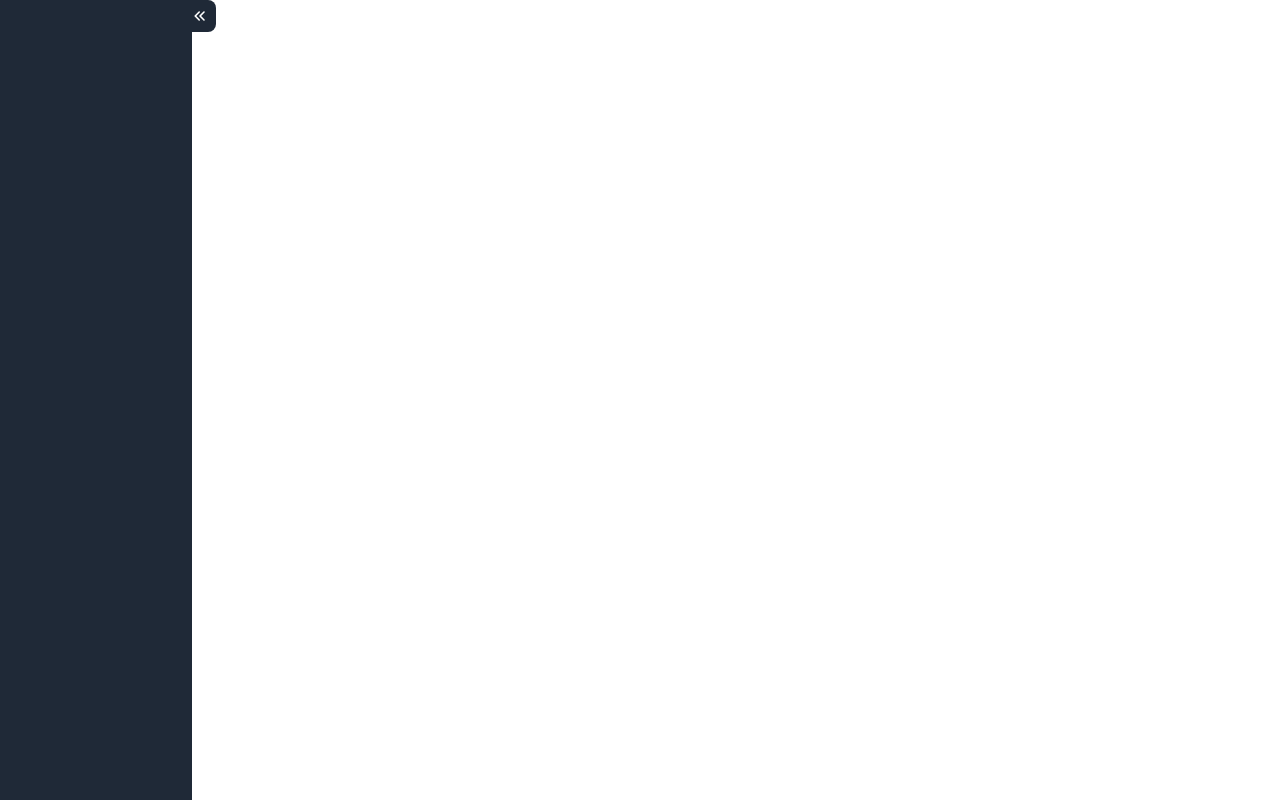
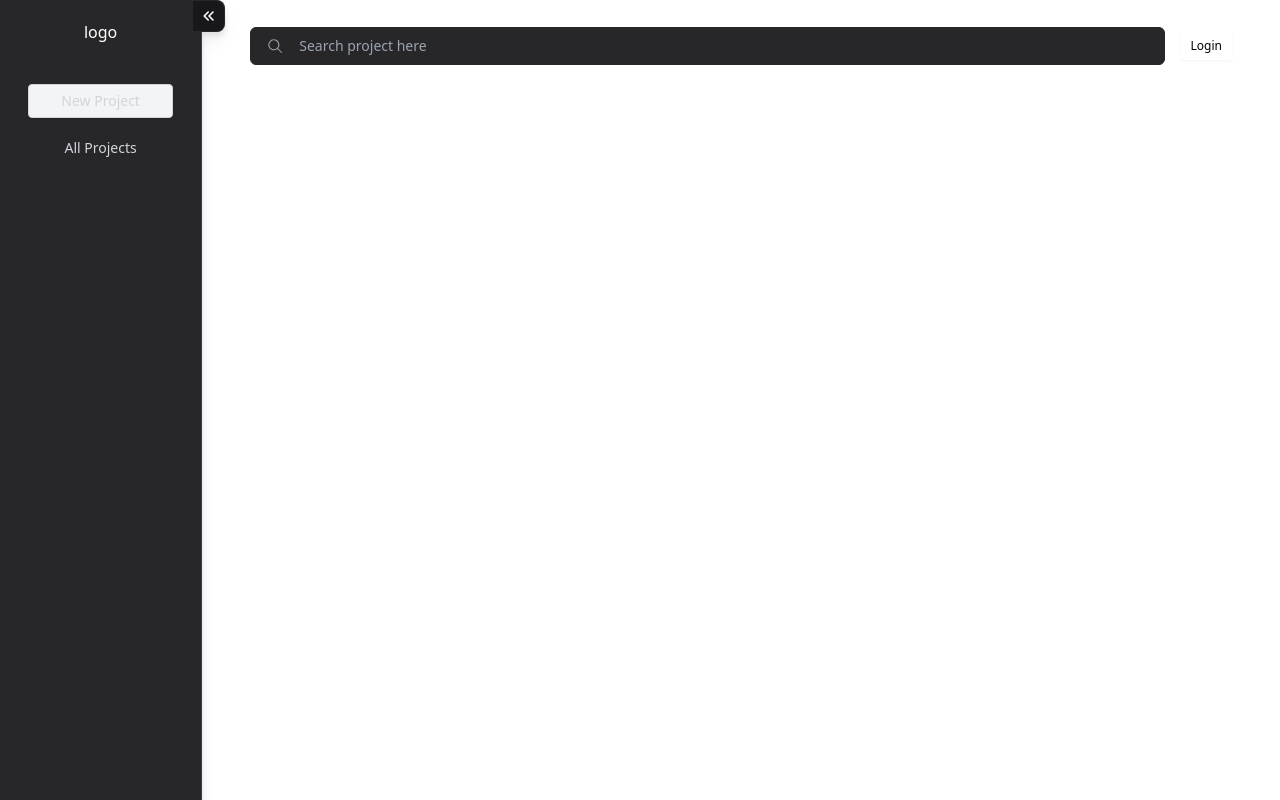
Before and after one commit to Prajnaprabhu3/Java_Tutorial, a React (Vite) app: page / in a window 1280 px wide. Before the commit this address led to /home. Built offline with nearby package versions, Linux system fonts and the light colour scheme.

Commit message:
feat: home page & authentication init

```diff
--- a/package.json
+++ b/package.json
@@ -10,10 +10,13 @@
     "preview": "vite preview"
   },
   "dependencies": {
+    "clsx": "^2.1.1",
+    "framer-motion": "^11.2.12",
     "react": "^18.3.1",
     "react-dom": "^18.3.1",
     "react-icons": "^5.2.1",
-    "react-router-dom": "^6.24.0"
+    "react-router-dom": "^6.24.0",
+    "tailwind-merge": "^2.3.0"
   },
   "devDependencies": {
     "@types/react": "^18.3.3",
--- a/src/App.jsx
+++ b/src/App.jsx
@@ -1,17 +1,25 @@
 import { BrowserRouter, Routes, Route } from "react-router-dom";
 import Home from "./pages/home";
 import { Navigate } from "react-router-dom";
+import NewProject from "./pages/new-project";
+import Projects from "./pages/projects";
+import Auth from "./pages/auth";
 
 function App() {
   return (
-    <BrowserRouter>
-      <Routes>
-        <Route path="/home/*" element={<Home />}></Route>
+    <div className="bg-white dark:bg-[#141417] min-h-screen text-white">
+      <BrowserRouter>
+        <Routes>
+          <Route path="/" element={<Home />} />
+          <Route path="/project" element={<NewProject />} />
+          <Route path="/projects" element={<Projects />} />
+          <Route path="/auth" element={<Auth />} />
 
-        {/* default direct to home page  */}
-        <Route path="*" element={<Navigate to="/home" />} />
-      </Routes>
-    </BrowserRouter>
+          {/* default direct to home page  */}
+          <Route path="*" element={<Navigate to="/" />} />
+        </Routes>
+      </BrowserRouter>
+    </div>
   );
 }
 
--- /dev/null
+++ b/src/components/auth/auth-component.jsx
@@ -0,0 +1,10 @@
+import UserInput from "./user-inputs";
+
+export default function AuthComponent() {
+  return (
+    <div>
+      <UserInput />
+      Hi, this is Prajna
+    </div>
+  );
+}
--- /dev/null
+++ b/src/components/auth/user-inputs.jsx
@@ -0,0 +1,10 @@
+import Input from "../ui/input";
+
+export default function UserInput() {
+  return (
+    <div>
+      <Input label="Email" placeholder="Email" type="email" />
+      <Input label="Password" placeholder="Password" type="password" />
+    </div>
+  );
+}
--- /dev/null
+++ b/src/components/ui/button.jsx
@@ -0,0 +1,18 @@
+import { cn } from "../../lib/utils";
+
+const Button = ({ text, icon, action, customClass }) => {
+  return (
+    <div
+      className={cn(
+        customClass,
+        "flex items-center gap-1.5 px-2.5 py-1.5 my-2 drop-shadow-sm rounded text-xs transition-all duration-300 ease-out cursor-pointer"
+      )}
+      onClick={action}
+    >
+      {text}
+      {icon}
+    </div>
+  );
+};
+
+export default Button;
--- /dev/null
+++ b/src/components/ui/input.jsx
@@ -0,0 +1,38 @@
+import { useState } from "react";
+import { LuEyeOff, LuEye } from "react-icons/lu";
+import { motion } from "framer-motion";
+
+export default function Input({ label, placeholder, type, Icon, endIcon }) {
+  const [value, setValue] = useState("");
+  const [showPassword, setShowPassword] = useState(false);
+  return (
+    <div className="w-72 flex items-center justify-between gap-x-4 bg-zinc-800 px-4 py-2 rounded-md border border-zinc-800">
+      <div>
+        {Icon && <Icon />}
+
+        <input
+          type={
+            type === "password" ? (showPassword ? "text" : "password") : "text"
+          }
+          value={value}
+          onChange={(e) => setValue(e.target.value)}
+          className="bg-zinc-800 outline-none font-extralight text-sm text-zinc-400 placeholder:text-zinc-400"
+          placeholder={placeholder}
+        />
+      </div>
+
+      {type === "password" && (
+        <motion.div
+          whileTap={{ scale: 0.9 }}
+          onClick={() => setShowPassword(!showPassword)}
+        >
+          {showPassword ? (
+            <LuEye className="text-zinc-500 cursor-pointer" />
+          ) : (
+            <LuEyeOff className="text-zinc-500 cursor-pointer" />
+          )}
+        </motion.div>
+      )}
+    </div>
+  );
+}
--- /dev/null
+++ b/src/lib/utils.js
@@ -0,0 +1,6 @@
+import { clsx } from "clsx";
+import { twMerge } from "tailwind-merge";
+
+export function cn(...inputs) {
+  return twMerge(clsx(inputs));
+}
--- /dev/null
+++ b/src/pages/auth.jsx
@@ -0,0 +1,9 @@
+import AuthComponent from "../components/auth/auth-component";
+
+export default function Auth() {
+  return (
+    <div>
+      <AuthComponent />
+    </div>
+  );
+}
--- a/src/pages/home.jsx
+++ b/src/pages/home.jsx
@@ -1,21 +1,76 @@
 import { useState } from "react";
 import { HiChevronDoubleLeft } from "react-icons/hi";
+import { motion } from "framer-motion";
+import { Link } from "react-router-dom";
+import { GoSearch } from "react-icons/go";
+import Auth from "./auth";
+import Projects from "./projects";
+import Button from "../components/ui/button";
 
 export default function Home() {
-  const [isSidebarVisible, setIsSidebarVisible] = useState(false);
+  const [isSidebarVisible, setIsSidebarVisible] = useState(true);
+  const [user, setUser] = useState(true);
   return (
-    <>
+    <div className="flex">
       <div
-        className={`h-screen flex relative bg-gray-800 ${
-          isSidebarVisible ? "w-2" : "w-24 xl:w-48"
+        className={`h-screen flex relative bg-zinc-800 drop-shadow-lg border-r border-zinc-700 ${
+          isSidebarVisible ? "w-24 xl:w-60" : "w-0"
         } `}
       >
-        <div className="w-8 h-8 bg-gray-800 rounded-tr-lg rounded-br-lg absolute -right-6 flex items-center justify-center cursor-pointer">
+        <motion.div
+          whileTap={{ scale: 0.95 }}
+          onClick={() => setIsSidebarVisible(!isSidebarVisible)}
+          className="w-8 h-8 bg-zinc-900 border-t border-r border-b border-zinc-800 rounded-tr-lg rounded-br-lg absolute -right-6 flex items-center justify-center cursor-pointer"
+        >
           <HiChevronDoubleLeft className="text-white" />
+        </motion.div>
+
+        <div className="overflow-hidden w-full flex flex-col items-center text-white gap-4 my-5">
+          {/* logo  */}
+          <Link to="/home">logo</Link>
+
+          <div className="my-4 flex flex-col gap-y-3 items-center">
+            {/* nav links  */}
+            <Link
+              to="/project"
+              // className="bg-gray-100 dark:bg-zinc-800 border border-zinc-300 dark:border-zinc-700 hover:bg-gray-200 hover:dark:bg-zinc-700 flex items-center gap-1.5 px-2.5 py-1.5 my-2 drop-shadow-sm rounded text-xs transition-all duration-300 ease-out cursor-pointer"
+              className="bg-gray-100 dark:bg-zinc-800 border border-zinc-300 dark:border-zinc-700 hover:bg-gray-200 hover:dark:bg-zinc-700 flex items-center gap-1.5 px-8 py-1.5 my-2 drop-shadow-sm rounded text-sm text-gray-300 transition-all duration-300 ease-out cursor-pointer"
+            >
+              New Project
+            </Link>
+
+            {user && (
+              <Link to="/" className="text-sm text-gray-300">
+                All Projects
+              </Link>
+            )}
+          </div>
         </div>
       </div>
 
-      <div></div>
-    </>
+      <div className="w-full">
+        <div className="flex justify-start gap-x-4 px-4 md:px-12 py-4 md:py-6 items-center">
+          {/* searchbar  */}
+          <div className="flex items-center gap-x-4 bg-zinc-800 w-full px-4 py-2 rounded-md border border-zinc-800">
+            <GoSearch className="text-zinc-400" />
+            <input
+              type="text"
+              placeholder="Search project here"
+              className="bg-zinc-800 text-sm"
+            />
+          </div>
+
+          {/* user avatar or login  */}
+          <Link to={"/auth"}>
+            <Button
+              text="Login"
+              customClass="bg-white text-black hover:bg-gray-300 transition-all duration-300"
+            />
+          </Link>
+        </div>
+
+        <div>{user ? "" : ""}</div>
+      </div>
+    </div>
   );
 }
--- /dev/null
+++ b/src/pages/new-project.jsx
@@ -0,0 +1,3 @@
+export default function NewProject() {
+  return <div>New Project</div>;
+}
--- /dev/null
+++ b/src/pages/projects.jsx
@@ -0,0 +1,3 @@
+export default function Projects() {
+  return <div>Projects</div>;
+}
```
Also changed, not shown: src/components/index.js (added), 1 other file (tests, documents, lock files or other folders).
